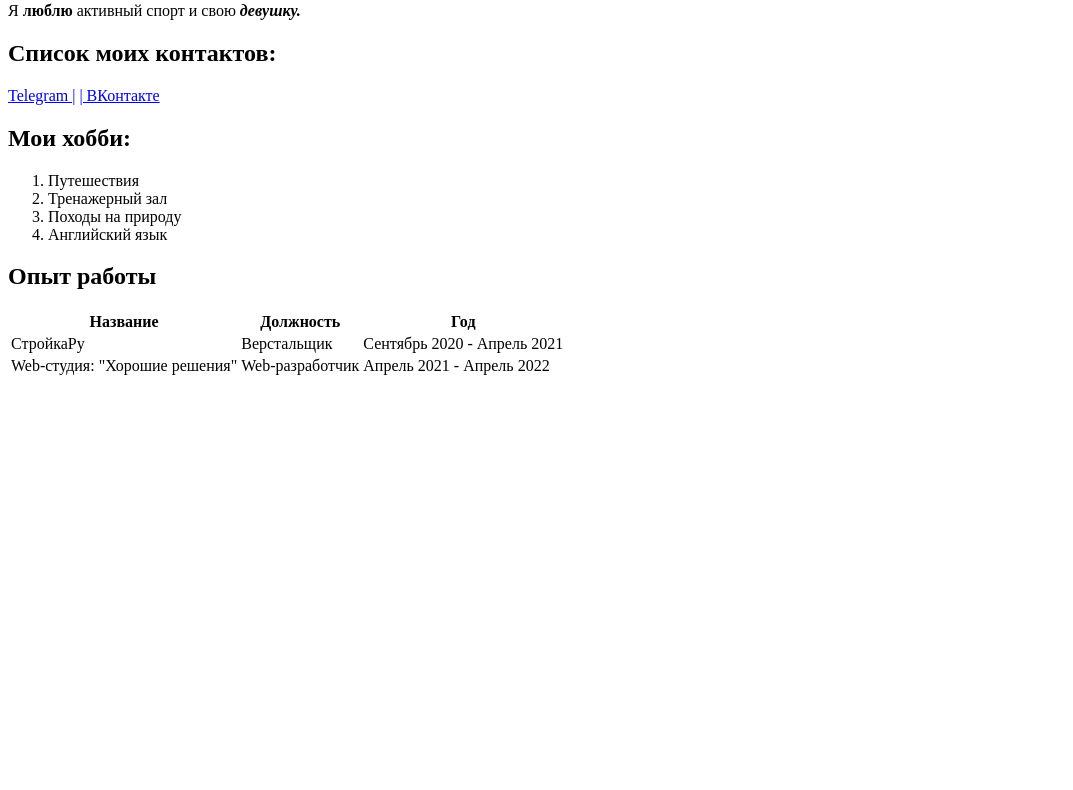
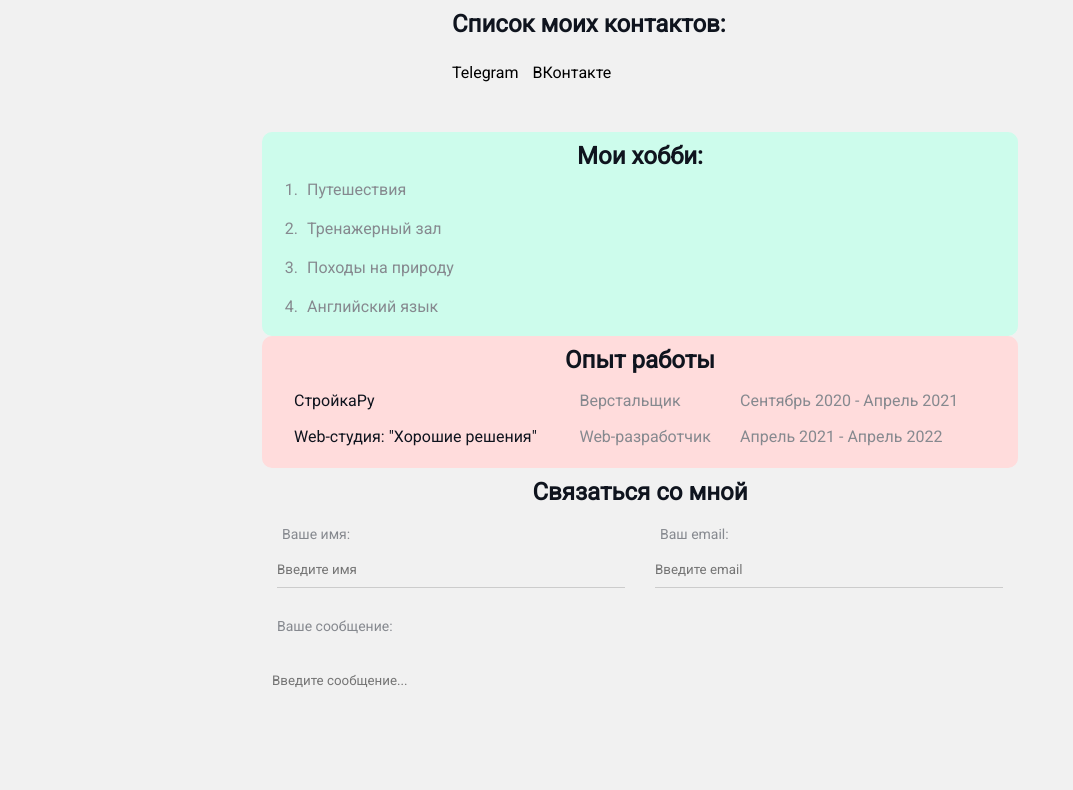
Before and after one commit to Rogepta/DDD_resume, a plain HTML site: page index.html in a window 1280 px wide. Shown: the part 196-986 px from the top of the page, without its empty margins (0-1073 px from the left). Before the commit the page ends 800 px from the top, so only its background shows below. Drawn offline with Linux system fonts and the light colour scheme.

Commit message:
Add styles

```diff
--- a/index.html
+++ b/index.html
@@ -7,29 +7,31 @@
    <meta name="viewport" content="width=device-width, initial-scale=1.0">
    <meta name="keywords" content="daniil, cv, resume">
    <meta name="description" content="Это сайт - резюме Даниила Дергунова">
+   <link rel="stylesheet" href="style.css">
    <title>Daniil Resume</title>
 </head>
 
 <body>
-   <div class="avatar">
+   <div class="container">
+      <div class="info">
          <img src="../DDD_resume/img/logo.png" alt="это я">
-   </div>
-   <div>
+
+         <div class="info-text">
             <h1>Даниил Дергунов</h1>
 
             <p>Я являюсь <strong>junior frontend</strong> разработчиком.</p>
 
-      <p>Я <strong>люблю</strong> активный спорт и свою <strong> <em>девушку.</em> </strong></p>
+            <p>Я <strong>люблю</strong> активный спорт и свою<strong> <em>девушку.</em></strong></p>
 
             <h2>Список моих контактов:</h2>
 
-      <a href="https://t.me/rogepta" target="_blank">Telegram |</a>
-      <a href="https://vk.com/3ple_d" target="_blank">| ВКонтакте</a>
+            <a href="https://t.me/rogepta" target="_blank">Telegram</a>
+            <a href="https://vk.com/3ple_d" target="_blank">ВКонтакте</a>
          </div>
-
-   <div>
+      </div>
+      <div class="card bg-aqua">
          <h2>Мои хобби:</h2>
-      <ol>
+         <ol class="list">
             <li>Путешествия</li>
             <li>Тренажерный зал</li>
             <li>Походы на природу</li>
@@ -37,16 +39,16 @@
          </ol>
       </div>
 
-   <div>
+      <div class="card experience">
          <h2>Опыт работы</h2>
-      <table>
-         <thead>
+         <table class="table">
+            <!-- <thead>
                <tr>
                   <th>Название</th>
                   <th>Должность</th>
                   <th>Год</th>
                </tr>
-         </thead>
+            </thead> -->
             <tbody>
                <tr>
                   <td>СтройкаРу</td>
@@ -61,6 +63,32 @@
             </tbody>
          </table>
       </div>
+      <form action="/" class="form">
+
+         <h2>Связаться со мной</h2>
+
+         <div class="form-row">
+
+            <div class="form-group">
+               <label for="name">Ваше имя:</label>
+               <input type="text" id="name" placeholder="Введите имя" tabindex="1">
+            </div>
+            <div class="form-group">
+               <label for="email">Ваш email:</label>
+               <input type="email" placeholder="Введите email" tabindex="2">
+            </div>
+         </div>
+         <div class="form-group">
+            <label for="message">Ваше сообщение:</label>
+            <br>
+            <textarea name="message" id="message" placeholder="Введите сообщение..." tabindex="3" cols="30"
+               rows="10"></textarea>
+         </div>
+         <div class="">
+            <button type="submit" tabindex="4" class="btn">Отправить!</button>
+         </div>
+      </form>
+   </div>
 </body>
 
 </html>
--- /dev/null
+++ b/style.css
@@ -0,0 +1,202 @@
+@import url('https://fonts.googleapis.com/css2?family=Roboto&display=swap');
+
+* {
+   margin: 0;
+   padding: 5px;
+}
+
+.container {
+   max-width: 60%;
+   margin: 0 auto;
+}
+
+body {
+   font-size: 16px;
+   font-family: 'Roboto', sans-serif;
+   font-weight: normal;
+   background-color: #eee;
+   color: #0f141e;
+   background: #f1f1f1;
+}
+
+img {
+   width: 125px;
+   height: 125px;
+   padding-top: 30px;
+}
+
+.info {
+   display: flex;
+   margin-bottom: 20px;
+
+}
+
+a {
+   text-decoration: none;
+   color: black;
+}
+
+a:hover {
+   color: rgba(182, 50, 50, 0.993)
+}
+
+h1 {
+   margin-bottom: 30px;
+}
+
+.info-text {
+   margin-bottom: 20px;
+   margin-left: 40px;
+}
+
+.info-text p {
+   font-style: italic;
+   font-weight: bold;
+   color: #86898f;
+   margin-bottom: 20px;
+}
+
+.info-text h2 {
+   margin-bottom: 20px;
+}
+
+.card {
+   border-radius: 10px;
+   padding: 5px 20px;
+}
+
+.card bg-aqua {
+   margin-bottom: 20px;
+}
+
+ul {
+   list-style: none;
+}
+
+.bg-aqua {
+   background-color: rgb(205, 252, 236);
+}
+
+.experience {
+   background-color: rgb(255, 220, 220);
+}
+
+.card h2 {
+   text-align: center;
+}
+
+.contact {
+   margin: 30px 20px;
+}
+
+.contact h2 {
+   text-align: center;
+}
+
+
+.btn {
+   background: rgba(0, 0, 0, 0.993);
+   color: white;
+   padding: 15 px 20px;
+   border-radius: 5px;
+   font-family: inherit;
+   cursor: pointer;
+}
+
+.btn:hover {
+   opacity: .9;
+}
+
+.list {
+   padding: 0 20px;
+
+}
+
+.list li {
+   color: #86898f;
+   margin-bottom: 10px;
+}
+
+.table {
+   width: 100%;
+
+}
+
+.table td {
+   padding-bottom: 10px;
+
+}
+
+.table td:nth-child(2),
+.table td:nth-child(3) {
+   color: #86898f;
+}
+
+.form h2 {
+   text-align: center;
+}
+
+.form-row {
+   margin-bottom: 10px;
+   display: flex;
+}
+
+.form-row .form-group {
+   /* display: inline-block; */
+   margin-right: 20px;
+   /* width: calc(50% - 30px); */
+   width: 50%;
+}
+
+.form-row .form-group:last-child {
+   margin-right: 0;
+}
+
+@media (max-width: 650px) {
+   .form-row {
+      display: block;
+   }
+
+   .form-row .form-group {
+      width: 100%;
+      margin-right: 0;
+      margin-bottom: 10px;
+   }
+}
+
+.form-group label {
+   display: block;
+   font-size: 14px;
+   color: #86898f;
+}
+
+
+
+.form-group input, .form-group textarea {
+   width: 100%;
+   box-sizing: border-box;
+   border: none;
+   background: transparent;
+   border-bottom: 1px solid #ccc;
+   color: #000;
+   padding: 15px 0 10px;
+   outline: none;
+   font-family: inherit;
+
+}
+
+@media (max-width: 650px) {
+   .info {
+      display: block;
+      text-align: center;
+   }
+
+   .info-text {
+      margin-left: 0;
+   }
+
+   .img {
+      display: flex;
+      justify-content: center;
+   }
+}
```
Lines whose indentation alone changed are shown as unchanged.
